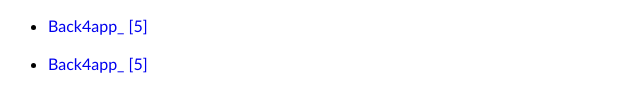
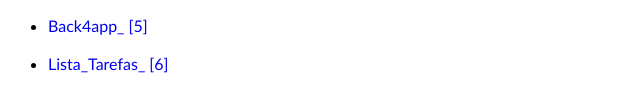
Before and after one commit to Robert-Rodrigues/Prog_Web, a plain HTML site: page index.html in a window 1280 px wide. Shown: the part 152-264 px from the top of the page, 0-640 px from the left. Drawn offline with Linux system fonts and the light colour scheme.

Commit message:
Changing last<A>

```diff
--- a/index.html
+++ b/index.html
@@ -21,7 +21,7 @@
         <li><a href="Tabela_Numeros_Aleatorios/index.html">Tabela_Numeros_Aleatorios [3]</a></li><br>
         <li><a href="Star_Wars/index.html">Fetch_Star_Wars [4]</a></li><br>
         <li><a href="Back4app_first/index.html">Back4app_ [5]</a></li><br>
-        <li><a href="Back4app_second/index.html">Back4app_ [5]</a></li><br>
+        <li><a href="Back4app_second/index.html">Lista_Tarefas_ [6]</a></li><br>
     </ul>
 </body>
 </html>
```
